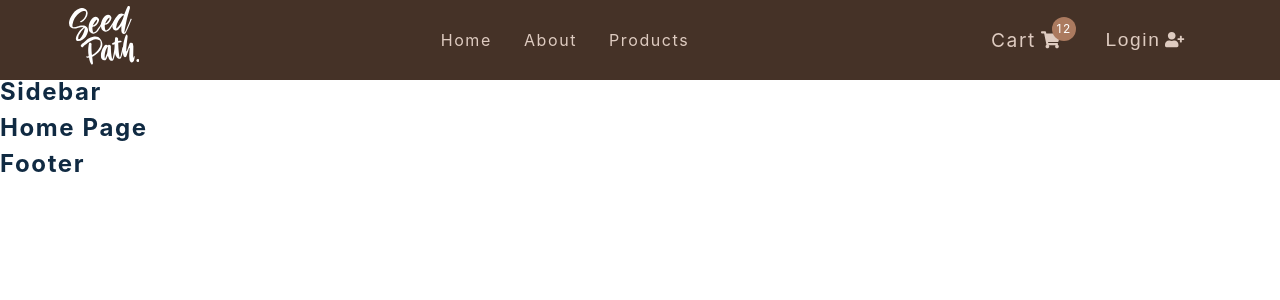
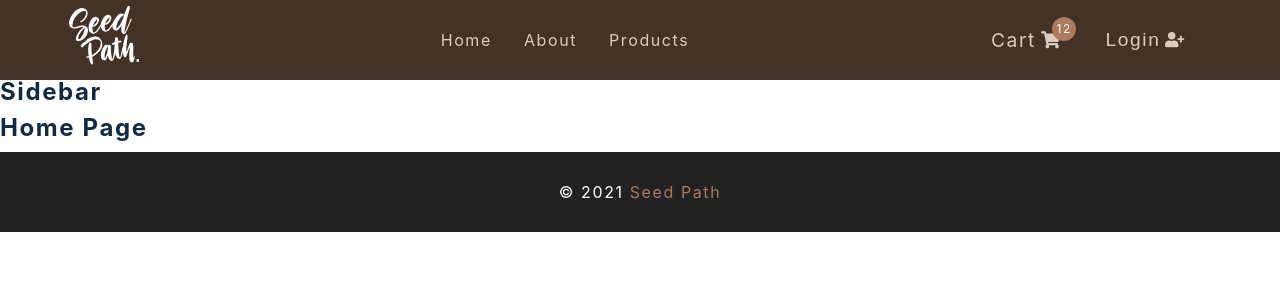
Before and after one commit to stevepetebruce/React-Store, a React (Create React App) app: page / in a window 1280 px wide. Shown: the top 300 px of the page. Built offline with nearby package versions, Linux system fonts and the light colour scheme.

Commit message:
add basic footer

```diff
--- a/src/components/Footer.js
+++ b/src/components/Footer.js
@@ -2,7 +2,14 @@ import React from 'react';
 import styled from 'styled-components';
 
 const Footer = () => {
-  return <h4>footer</h4>;
+  return (
+    <Wrapper>
+      <h5>
+        &copy; {new Date().getFullYear()}
+        <span> Seed Path</span>
+      </h5>
+    </Wrapper>
+  );
 };
 
 const Wrapper = styled.footer`
```
